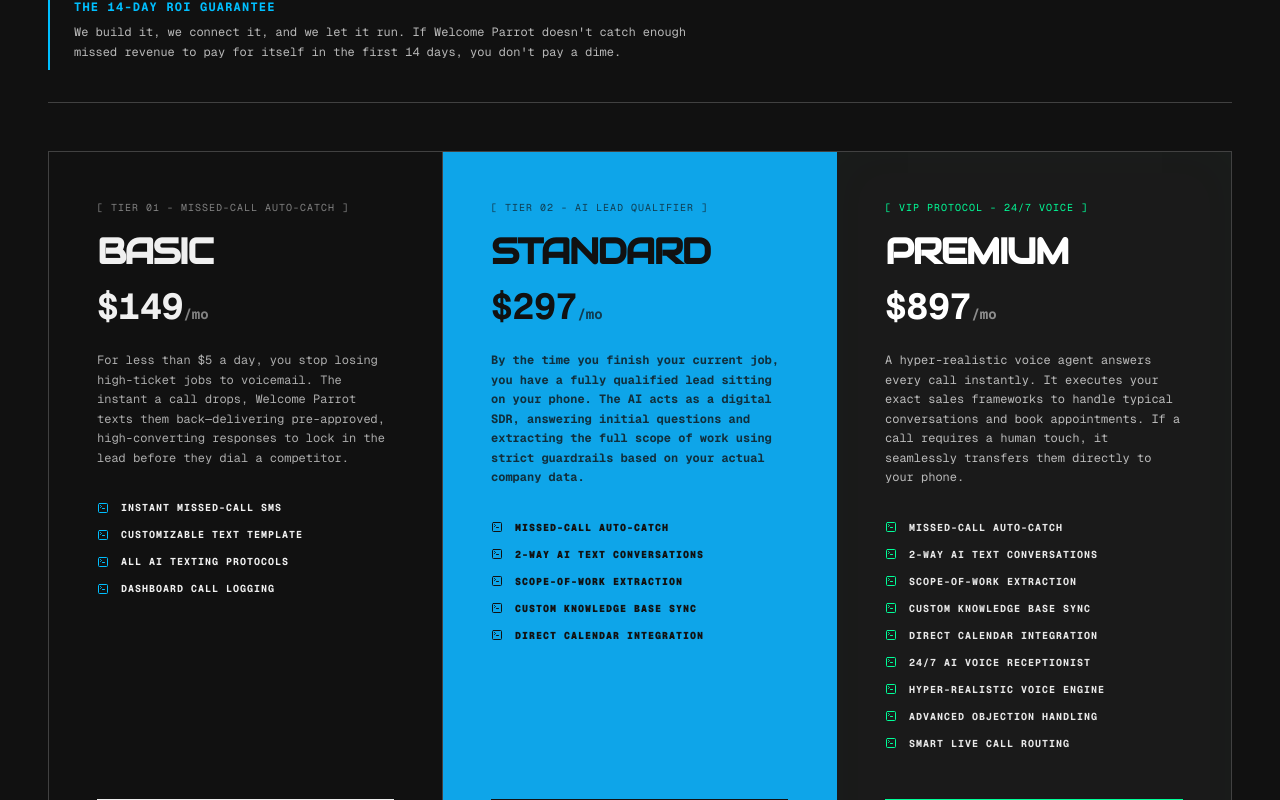
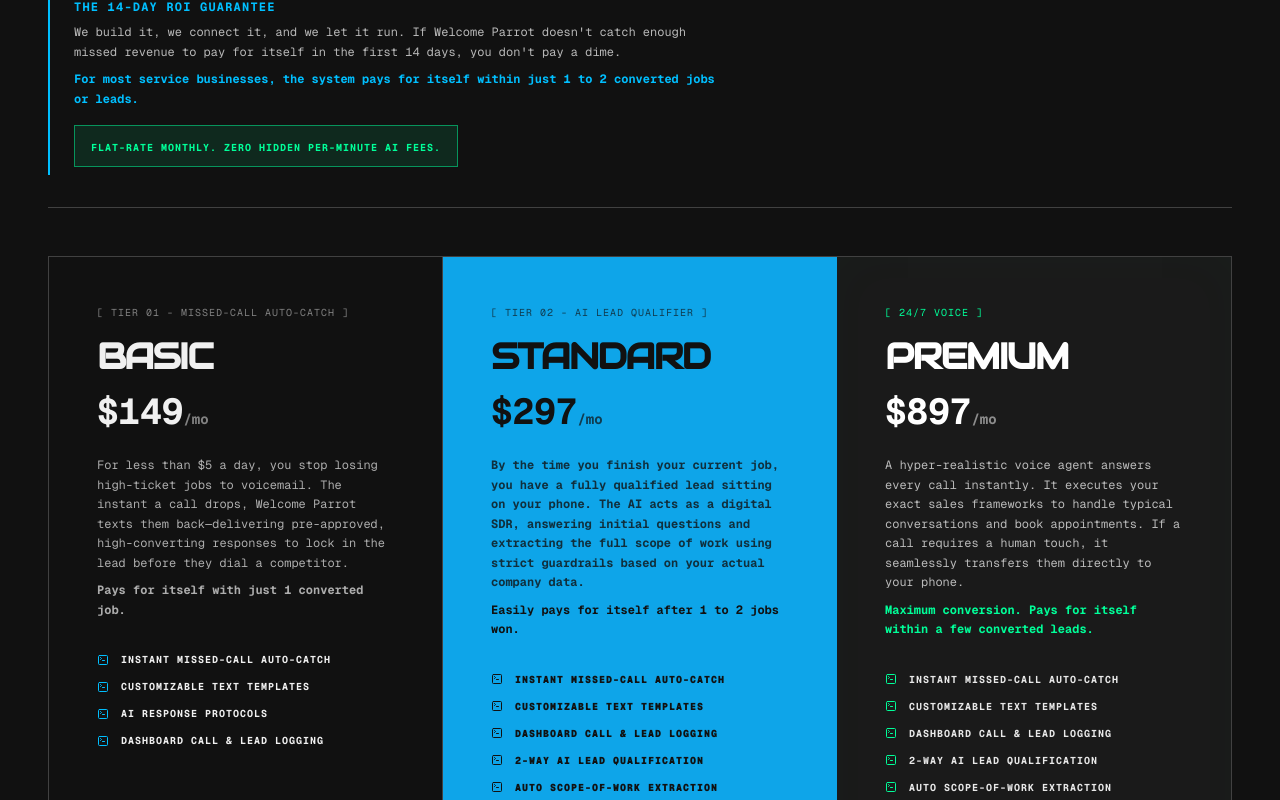
Before and after one commit to 2Limitless/Welcome-parrot, a Next.js app: page / in a window 1280 px wide. Shown: the part 4160-4960 px from the top of the page. Built offline with nearby package versions, Linux system fonts and the light colour scheme.

Commit message:
feat: update pricing copy and add emergency escalation UI

```diff
--- a/src/app/dashboard/layout.tsx
+++ b/src/app/dashboard/layout.tsx
@@ -9,7 +9,8 @@
   Settings,
   CreditCard,
   LogOut,
-  TerminalSquare
+  TerminalSquare,
+  Home
 } from "lucide-react";
 import { createClient } from "@/utils/supabase/client";
 
@@ -122,6 +123,11 @@
 
       {/* Mobile Bottom Navigation */}
       <nav className="md:hidden fixed bottom-0 left-0 w-full bg-[#1a1a1a] border-t border-white/10 z-50 flex justify-around items-center p-2 pb-safe shadow-[0_-10px_40px_rgba(0,0,0,0.5)]">
+        <Link href="/"
+          className="flex flex-col items-center p-2 rounded-lg transition-colors text-white/40 hover:text-white">
+          <Home className="w-5 h-5 mb-1" />
+          <span className="text-[8px] font-mono uppercase tracking-widest">Home</span>
+        </Link>
         {navItems.map((item) => {
           const isActive = pathname === item.href;
           return (
--- a/src/app/dashboard/settings/page.tsx
+++ b/src/app/dashboard/settings/page.tsx
@@ -9,6 +9,8 @@
   const [isInstantSms, setIsInstantSms] = useState(true);
   const [notifyEmail, setNotifyEmail] = useState(true);
   const [notifySms, setNotifySms] = useState(false);
+  const [emergencyPhone, setEmergencyPhone] = useState("");
+  const [emergencyKeywords, setEmergencyKeywords] = useState("burst pipe, no ac, leak, flood");
 
   return (
     <div className="space-y-8 max-w-5xl">
@@ -85,8 +87,36 @@
               <h2 className="text-xl font-bold uppercase tracking-widest font-mono">Escalation</h2>
             </div>
 
-            <div className="space-y-4">
-              <p className="font-mono text-[10px] uppercase tracking-widest text-white/40">Where should the system route leads that require human intervention?</p>
+            <div className="space-y-4 pb-6 border-b border-white/10">
+              <h4 className="font-mono text-sm font-bold text-white uppercase tracking-widest">Emergency Call Routing</h4>
+              <p className="font-mono text-[10px] uppercase tracking-widest text-[#00bfff]/80">Instantly transfer high-intent emergencies to an on-call technician.</p>
+
+              <div className="space-y-4 mt-4">
+                <div className="space-y-2">
+                  <label className="font-mono text-[10px] uppercase tracking-widest text-white/50 block">On-Call Technician Phone</label>
+                  <input
+                    type="tel"
+                    value={emergencyPhone}
+                    onChange={(e) => setEmergencyPhone(e.target.value)}
+                    placeholder="+1 (555) 000-0000"
+                    className="w-full bg-black border border-white/10 focus:border-[#00bfff] outline-none p-3 font-mono text-xs text-white/80 transition-colors"
+                  />
+                </div>
+                <div className="space-y-2">
+                  <label className="font-mono text-[10px] uppercase tracking-widest text-white/50 block">Emergency Keywords / Intent</label>
+                  <input
+                    type="text"
+                    value={emergencyKeywords}
+                    onChange={(e) => setEmergencyKeywords(e.target.value)}
+                    className="w-full bg-black border border-white/10 focus:border-[#00bfff] outline-none p-3 font-mono text-xs text-white/80 transition-colors"
+                  />
+                </div>
+              </div>
+            </div>
+
+            <div className="space-y-4 pt-2">
+              <h4 className="font-mono text-sm font-bold text-white uppercase tracking-widest">Standard Fallback</h4>
+              <p className="font-mono text-[10px] uppercase tracking-widest text-white/40">Where should the system route standard leads that require human intervention?</p>
 
               <label className="flex items-center gap-3 cursor-pointer group">
                 <div className={`w-5 h-5 border flex items-center justify-center transition-colors ${notifyEmail ? 'border-[#00bfff] bg-[#00bfff]/20' : 'border-white/20 group-hover:border-[#00bfff]/50'}`}>
--- a/src/app/page.tsx
+++ b/src/app/page.tsx
@@ -188,7 +188,7 @@
 
 const IntegrationMarquee = () => {
   const integrations = [
-    "SALESFORCE", "HUBSPOT", "SLACK", "ZAPIER", "G-CALENDAR", "STRIPE", "ZENDESK", "TWILIO"
+    "SALESFORCE", "SERVICETITAN", "JOBBER", "ZAPIER", "G-CALENDAR", "STRIPE", "HUBSPOT", "TWILIO"
   ];
   const marqueeItems = [...integrations, ...integrations, ...integrations];
 
@@ -501,8 +501,11 @@
             <div className="max-w-2xl border-l-2 border-[#00bfff] pl-6 py-2">
               <h4 className="text-[#00bfff] font-mono font-bold uppercase tracking-widest text-xs mb-2">The 14-Day ROI Guarantee</h4>
               <p className="font-mono text-xs text-white/70 leading-relaxed">
-                We build it, we connect it, and we let it run. If Welcome Parrot doesn't catch enough missed revenue to pay for itself in the first 14 days, you don't pay a dime.
+                We build it, we connect it, and we let it run. If Welcome Parrot doesn't catch enough missed revenue to pay for itself in the first 14 days, you don't pay a dime. <span className="text-[#00bfff] font-bold block mt-2">For most service businesses, the system pays for itself within just 1 to 2 converted jobs or leads.</span>
               </p>
+              <div className="mt-4 inline-block border border-[#00ff99]/50 bg-[#00ff99]/10 px-4 py-2">
+                <span className="font-mono text-[10px] text-[#00ff99] font-bold uppercase tracking-widest">FLAT-RATE MONTHLY. ZERO HIDDEN PER-MINUTE AI FEES.</span>
+              </div>
             </div>
           </div>
         </motion.div>
@@ -519,13 +522,13 @@
               <h3 className="text-3xl lg:text-4xl font-black uppercase tracking-tighter mb-4 font-[family-name:var(--font-audiowide)]">Basic</h3>
               <div className="text-4xl font-mono font-bold mb-6">$149<span className="text-sm opacity-50">/mo</span></div>
               <p className="font-mono text-xs text-current/70 leading-relaxed mb-8">
-                For less than $5 a day, you stop losing high-ticket jobs to voicemail. The instant a call drops, Welcome Parrot texts them back—delivering pre-approved, high-converting responses to lock in the lead before they dial a competitor.
+                For less than $5 a day, you stop losing high-ticket jobs to voicemail. The instant a call drops, Welcome Parrot texts them back—delivering pre-approved, high-converting responses to lock in the lead before they dial a competitor. <span className="font-bold block mt-2 text-current">Pays for itself with just 1 converted job.</span>
               </p>
               <ul className="space-y-3 mb-12">
-                <li className="font-mono text-[10px] text-current font-bold uppercase tracking-widest flex items-center gap-3"><TerminalSquare className="w-3 h-3 text-[#00bfff] group-hover:text-white shrink-0 transition-colors" /> Instant Missed-Call SMS</li>
-                <li className="font-mono text-[10px] text-current font-bold uppercase tracking-widest flex items-center gap-3"><TerminalSquare className="w-3 h-3 text-[#00bfff] group-hover:text-white shrink-0 transition-colors" /> Customizable Text Template</li>
-                <li className="font-mono text-[10px] text-current font-bold uppercase tracking-widest flex items-center gap-3"><TerminalSquare className="w-3 h-3 text-[#00bfff] group-hover:text-white shrink-0 transition-colors" /> All AI Texting Protocols</li>
-                <li className="font-mono text-[10px] text-current font-bold uppercase tracking-widest flex items-center gap-3"><TerminalSquare className="w-3 h-3 text-[#00bfff] group-hover:text-white shrink-0 transition-colors" /> Dashboard Call Logging</li>
+                <li className="font-mono text-[10px] text-current font-bold uppercase tracking-widest flex items-center gap-3"><TerminalSquare className="w-3 h-3 text-[#00bfff] group-hover:text-white shrink-0 transition-colors" /> Instant Missed-Call Auto-Catch</li>
+                <li className="font-mono text-[10px] text-current font-bold uppercase tracking-widest flex items-center gap-3"><TerminalSquare className="w-3 h-3 text-[#00bfff] group-hover:text-white shrink-0 transition-colors" /> Customizable Text Templates</li>
+                <li className="font-mono text-[10px] text-current font-bold uppercase tracking-widest flex items-center gap-3"><TerminalSquare className="w-3 h-3 text-[#00bfff] group-hover:text-white shrink-0 transition-colors" /> AI Response Protocols</li>
+                <li className="font-mono text-[10px] text-current font-bold uppercase tracking-widest flex items-center gap-3"><TerminalSquare className="w-3 h-3 text-[#00bfff] group-hover:text-white shrink-0 transition-colors" /> Dashboard Call & Lead Logging</li>
               </ul>
             </div>
             <Link href="https://calendar.app.google/DW6EyNY2BRDA1h1PA" target="_blank" className="w-full border border-current px-6 py-4 text-[10px] font-mono font-bold uppercase tracking-widest bg-transparent text-current group-hover:bg-black group-hover:text-white transition-colors block text-center">
@@ -543,12 +546,14 @@
               <h3 className="text-3xl lg:text-4xl font-black uppercase tracking-tighter mb-4 font-[family-name:var(--font-audiowide)]">Standard</h3>
               <div className="text-4xl font-mono font-bold text-[#111111] mb-6">$297<span className="text-sm opacity-70">/mo</span></div>
               <p className="font-mono text-xs text-[#111111]/80 leading-relaxed mb-8 font-bold">
-                By the time you finish your current job, you have a fully qualified lead sitting on your phone. The AI acts as a digital SDR, answering initial questions and extracting the full scope of work using strict guardrails based on your actual company data.
+                By the time you finish your current job, you have a fully qualified lead sitting on your phone. The AI acts as a digital SDR, answering initial questions and extracting the full scope of work using strict guardrails based on your actual company data. <span className="block mt-2 text-[#111111]">Easily pays for itself after 1 to 2 jobs won.</span>
               </p>
               <ul className="space-y-3 mb-12">
-                <li className="font-mono text-[10px] text-[#111111] font-black uppercase tracking-widest flex items-center gap-3"><TerminalSquare className="w-3 h-3 text-[#111111] shrink-0" /> Missed-Call Auto-Catch</li>
-                <li className="font-mono text-[10px] text-[#111111] font-black uppercase tracking-widest flex items-center gap-3"><TerminalSquare className="w-3 h-3 text-[#111111] shrink-0" /> 2-Way AI Text Conversations</li>
-                <li className="font-mono text-[10px] text-[#111111] font-black uppercase tracking-widest flex items-center gap-3"><TerminalSquare className="w-3 h-3 text-[#111111] shrink-0" /> Scope-of-Work Extraction</li>
+                <li className="font-mono text-[10px] text-[#111111] font-black uppercase tracking-widest flex items-center gap-3"><TerminalSquare className="w-3 h-3 text-[#111111] shrink-0" /> Instant Missed-Call Auto-Catch</li>
+                <li className="font-mono text-[10px] text-[#111111] font-black uppercase tracking-widest flex items-center gap-3"><TerminalSquare className="w-3 h-3 text-[#111111] shrink-0" /> Customizable Text Templates</li>
+                <li className="font-mono text-[10px] text-[#111111] font-black uppercase tracking-widest flex items-center gap-3"><TerminalSquare className="w-3 h-3 text-[#111111] shrink-0" /> Dashboard Call & Lead Logging</li>
+                <li className="font-mono text-[10px] text-[#111111] font-black uppercase tracking-widest flex items-center gap-3"><TerminalSquare className="w-3 h-3 text-[#111111] shrink-0" /> 2-Way AI Lead Qualification</li>
+                <li className="font-mono text-[10px] text-[#111111] font-black uppercase tracking-widest flex items-center gap-3"><TerminalSquare className="w-3 h-3 text-[#111111] shrink-0" /> Auto Scope-of-Work Extraction</li>
                 <li className="font-mono text-[10px] text-[#111111] font-black uppercase tracking-widest flex items-center gap-3"><TerminalSquare className="w-3 h-3 text-[#111111] shrink-0" /> Custom Knowledge Base Sync</li>
                 <li className="font-mono text-[10px] text-[#111111] font-black uppercase tracking-widest flex items-center gap-3"><TerminalSquare className="w-3 h-3 text-[#111111] shrink-0" /> Direct Calendar Integration</li>
               </ul>
@@ -564,22 +569,25 @@
             className="w-full bg-[#1a1a1a] text-white p-8 lg:p-12 flex flex-col justify-between border-t lg:border-t-0 border-[#00ff99]/20 hover:border-[#00ff99] transition-all duration-300 group shadow-[inset_0_0_50px_rgba(0,255,153,0.02)] hover:shadow-[0_0_60px_rgba(0,255,153,0.3),inset_0_0_50px_rgba(0,255,153,0.05)]"
           >
             <div>
-              <span className="text-[10px] text-[#00ff99] font-mono tracking-widest uppercase block mb-4">[ VIP Protocol - 24/7 Voice ]</span>
+              <span className="text-[10px] text-[#00ff99] font-mono tracking-widest uppercase block mb-4">[ 24/7 Voice ]</span>
               <h3 className="text-3xl lg:text-4xl font-black uppercase tracking-tighter mb-4 font-[family-name:var(--font-audiowide)] text-white">Premium</h3>
               <div className="text-4xl font-mono font-bold mb-6 text-white">$897<span className="text-sm text-white/50">/mo</span></div>
               <p className="font-mono text-xs text-white/70 leading-relaxed mb-8">
-                A hyper-realistic voice agent answers every call instantly. It executes your exact sales frameworks to handle typical conversations and book appointments. If a call requires a human touch, it seamlessly transfers them directly to your phone.
+                A hyper-realistic voice agent answers every call instantly. It executes your exact sales frameworks to handle typical conversations and book appointments. If a call requires a human touch, it seamlessly transfers them directly to your phone. <span className="text-[#00ff99] font-bold block mt-2">Maximum conversion. Pays for itself within a few converted leads.</span>
               </p>
               <ul className="space-y-3 mb-12">
-                <li className="font-mono text-[10px] text-white/90 font-bold uppercase tracking-widest flex items-center gap-3"><TerminalSquare className="w-3 h-3 text-[#00ff99] shrink-0" /> Missed-Call Auto-Catch</li>
-                <li className="font-mono text-[10px] text-white/90 font-bold uppercase tracking-widest flex items-center gap-3"><TerminalSquare className="w-3 h-3 text-[#00ff99] shrink-0" /> 2-Way AI Text Conversations</li>
-                <li className="font-mono text-[10px] text-white/90 font-bold uppercase tracking-widest flex items-center gap-3"><TerminalSquare className="w-3 h-3 text-[#00ff99] shrink-0" /> Scope-of-Work Extraction</li>
+                <li className="font-mono text-[10px] text-white/90 font-bold uppercase tracking-widest flex items-center gap-3"><TerminalSquare className="w-3 h-3 text-[#00ff99] shrink-0" /> Instant Missed-Call Auto-Catch</li>
+                <li className="font-mono text-[10px] text-white/90 font-bold uppercase tracking-widest flex items-center gap-3"><TerminalSquare className="w-3 h-3 text-[#00ff99] shrink-0" /> Customizable Text Templates</li>
+                <li className="font-mono text-[10px] text-white/90 font-bold uppercase tracking-widest flex items-center gap-3"><TerminalSquare className="w-3 h-3 text-[#00ff99] shrink-0" /> Dashboard Call & Lead Logging</li>
+                <li className="font-mono text-[10px] text-white/90 font-bold uppercase tracking-widest flex items-center gap-3"><TerminalSquare className="w-3 h-3 text-[#00ff99] shrink-0" /> 2-Way AI Lead Qualification</li>
+                <li className="font-mono text-[10px] text-white/90 font-bold uppercase tracking-widest flex items-center gap-3"><TerminalSquare className="w-3 h-3 text-[#00ff99] shrink-0" /> Auto Scope-of-Work Extraction</li>
                 <li className="font-mono text-[10px] text-white/90 font-bold uppercase tracking-widest flex items-center gap-3"><TerminalSquare className="w-3 h-3 text-[#00ff99] shrink-0" /> Custom Knowledge Base Sync</li>
                 <li className="font-mono text-[10px] text-white/90 font-bold uppercase tracking-widest flex items-center gap-3"><TerminalSquare className="w-3 h-3 text-[#00ff99] shrink-0" /> Direct Calendar Integration</li>
                 <li className="font-mono text-[10px] text-white/90 font-bold uppercase tracking-widest flex items-center gap-3"><TerminalSquare className="w-3 h-3 text-[#00ff99] shrink-0" /> 24/7 AI Voice Receptionist</li>
                 <li className="font-mono text-[10px] text-white/90 font-bold uppercase tracking-widest flex items-center gap-3"><TerminalSquare className="w-3 h-3 text-[#00ff99] shrink-0" /> Hyper-Realistic Voice Engine</li>
                 <li className="font-mono text-[10px] text-white/90 font-bold uppercase tracking-widest flex items-center gap-3"><TerminalSquare className="w-3 h-3 text-[#00ff99] shrink-0" /> Advanced Objection Handling</li>
                 <li className="font-mono text-[10px] text-white/90 font-bold uppercase tracking-widest flex items-center gap-3"><TerminalSquare className="w-3 h-3 text-[#00ff99] shrink-0" /> Smart Live Call Routing</li>
+                <li className="font-mono text-[10px] text-white/90 font-bold uppercase tracking-widest flex items-center gap-3"><TerminalSquare className="w-3 h-3 text-[#00ff99] shrink-0" /> Emergency Call Escalation</li>
               </ul>
             </div>
             <Link href="https://calendar.app.google/DW6EyNY2BRDA1h1PA" target="_blank" className="w-full border border-[#00ff99] bg-[#00ff99]/10 text-[#00ff99] px-6 py-4 text-[10px] font-mono font-bold uppercase tracking-widest hover:bg-[#00ff99] hover:text-black transition-colors block text-center">
```
